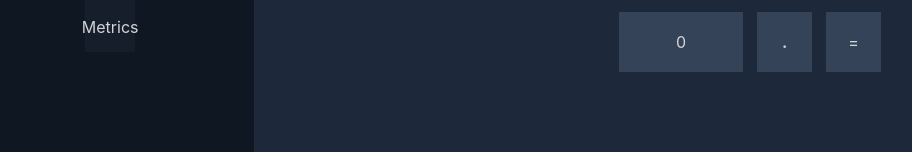
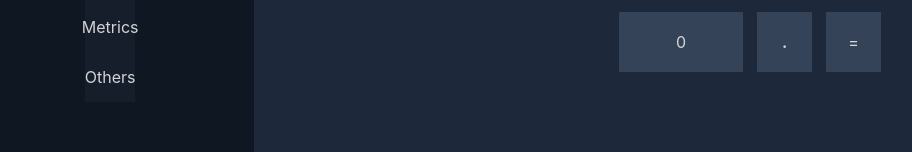
Before and after one commit to MathewLaskowski/calcapp, a React (Create React App) app: page / in a window 1280 px wide. Shown: the part 367-519 px from the top of the page, without its empty margins (34-946 px from the left). Built offline with nearby package versions, Linux system fonts and the light colour scheme.

Commit message:
add menu list items

```diff
--- a/src/components/menu-list/menu-list.tsx
+++ b/src/components/menu-list/menu-list.tsx
@@ -9,6 +9,7 @@ const MenuList = () => (
       <Icon>Configuration</Icon>
       <Icon>News</Icon>
       <Icon>Metrics</Icon>
+      <Icon>Others</Icon>
     </div>
   </Layout>
 )
```
